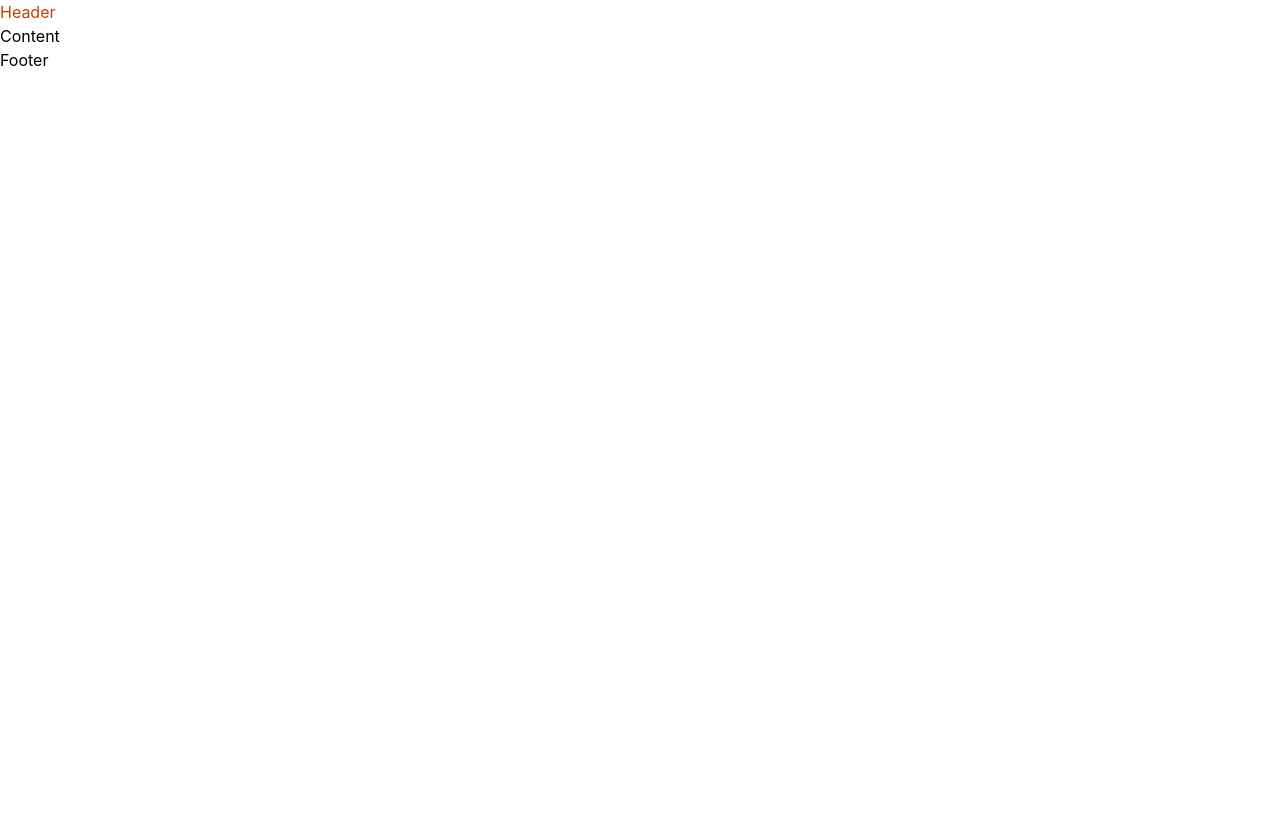
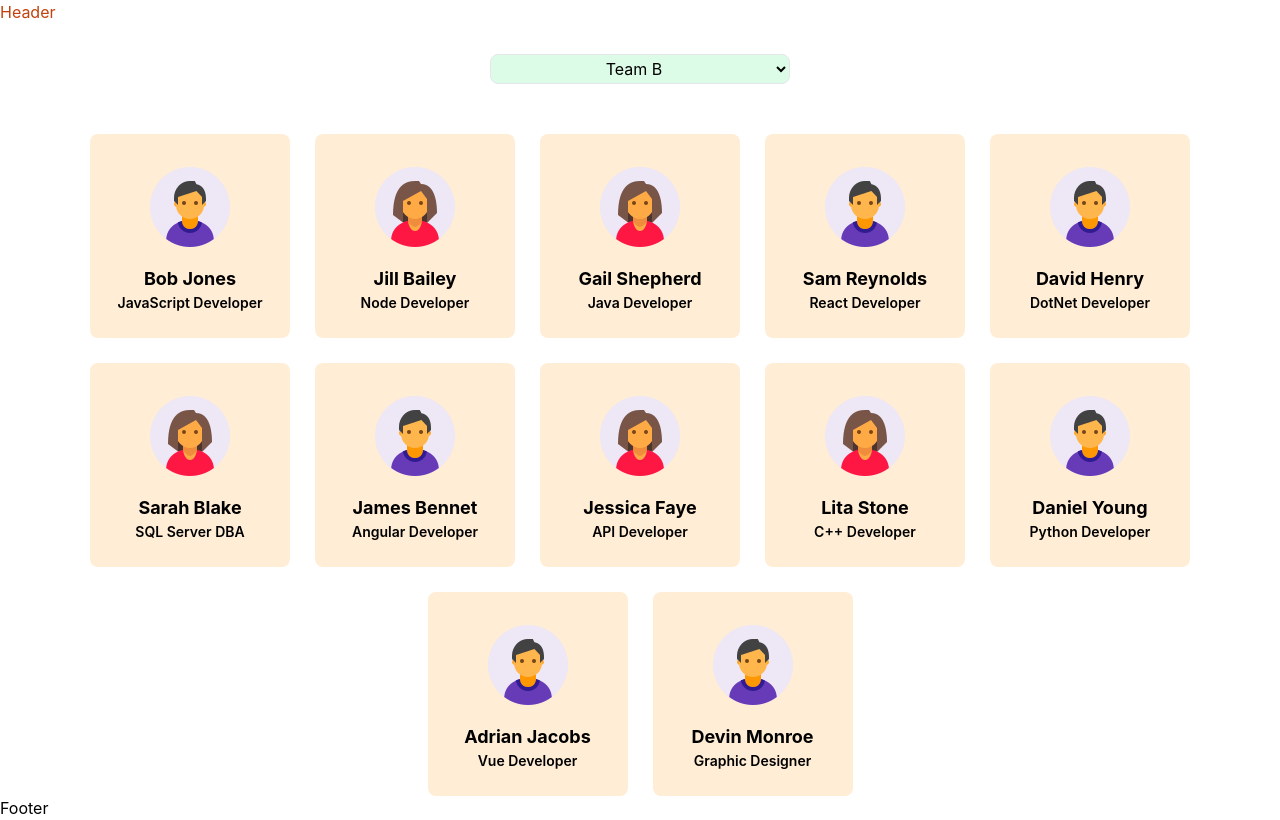
Before and after one commit to iamkabilash/team-allocation, a React (Create React App) app: page / in a window 1280 px wide. Built offline with nearby package versions, Linux system fonts and the light colour scheme.

Commit message:
added cards and dropdown

```diff
--- a/src/App.js
+++ b/src/App.js
@@ -1,13 +1,13 @@
 import './App.css';
 import Header from './Header';
-import Content from './Content';
 import Footer from './Footer';
+import Employees from './Employees';
 
 const App = () => {
   return (
     <>
       <Header />
-      <Content />
+      <Employees />
       <Footer />
     </>
   );
--- a/src/Content.js
+++ /dev/null
@@ -1,11 +0,0 @@
-import React from "react";
-
-const Content = () =>{
-    return (
-        <>
-            <h1>Content</h1>
-        </>
-    );
-}
-
-export default Content;
--- a/src/Employees.js
+++ b/src/Employees.js
@@ -1,7 +1,10 @@
 import React, { useState } from "react";
+import male from "./assets/male.png"
+import female from "./assets/female.png"
 
 const Employees = () =>{
-    const [employeed, setEmployees] = useState(
+    const [selectTeam, setSelectTeam] = useState("Team B");
+    const [employees, setEmployees] = useState(
         [{
             id: 1,
             fullName: "Bob Jones",
@@ -87,10 +90,32 @@ const Employees = () =>{
             teamName: "TeamD"
           }]
     );
+
+    const handleTeamChange = (event) =>{
+      setSelectTeam(event.target.value);
+      console.log(event.target.value);
+    }
+
     return (
-        <>
-            <h1>Employees</h1>
-        </>
+        <div className="flex flex-col items-center mt-[30px]">
+          <div>
+            <select value={selectTeam} onChange={handleTeamChange} name="" id="" className="form-select border w-[300px] h-[30px] rounded-lg text-center bg-green-100">
+              <option value="Team A">Team A</option>
+              <option value="Team B">Team B</option>
+              <option value="Team C">Team C</option>
+              <option value="Team D">Team D</option>
+            </select>
+          </div>
+          <div className="flex flex-row gap-[25px] flex-wrap w-full items-center justify-center mx-[30px] mt-[50px]">
+              {employees.map((employee) => (
+                <div className="py-[25px] w-[200px] rounded-lg bg-orange-100 cursor-pointer flex flex-col items-center justify-center text-center">
+                  {employee.gender === "male" ? (<img src={male} alt="" />) : (<img src={female} alt="" />)}
+                  <h2 className="font-bold mt-[10px] text-lg">{employee.fullName}</h2>
+                  <p className="font-semibold text-sm">{employee.designation}</p>
+                </div>
+              ))}
+          </div>
+        </div>
     );
 }
 
```
Also changed, not shown: src/assets/female.png (added), src/assets/male.png (added).
